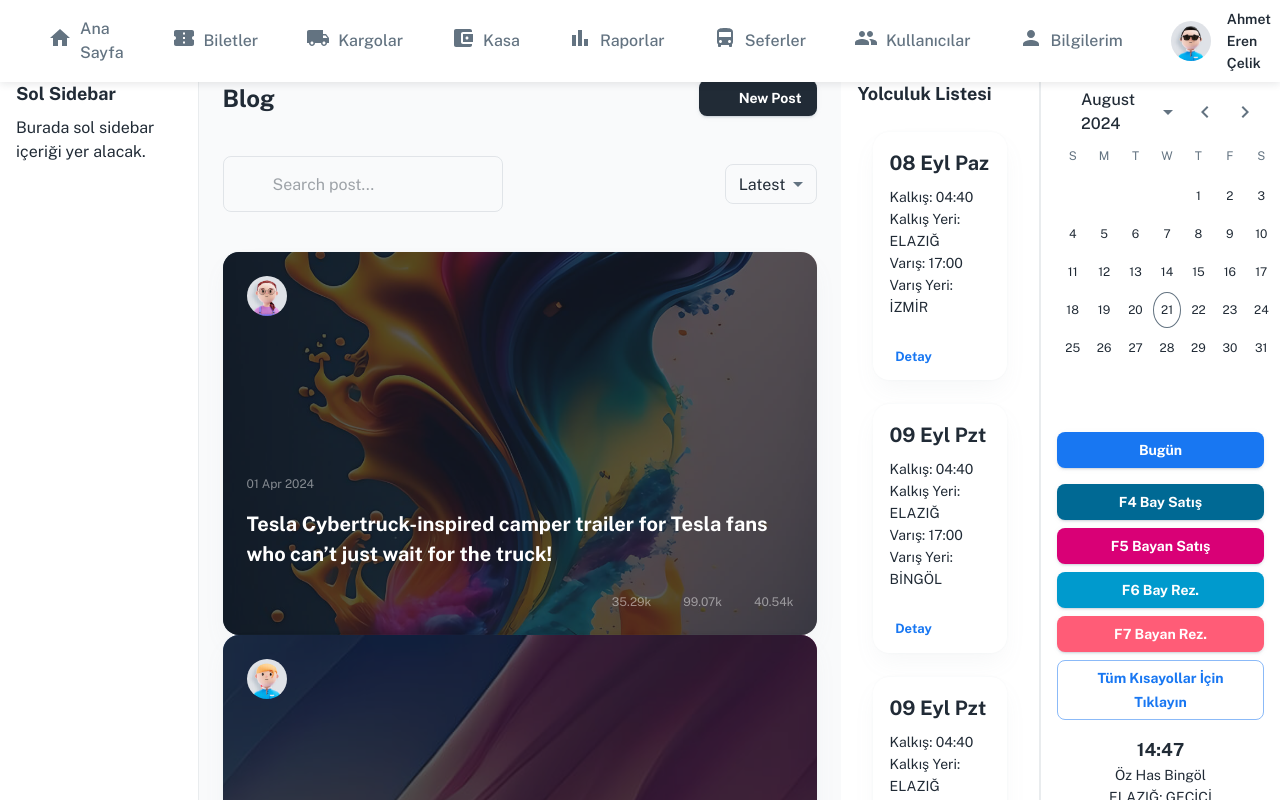
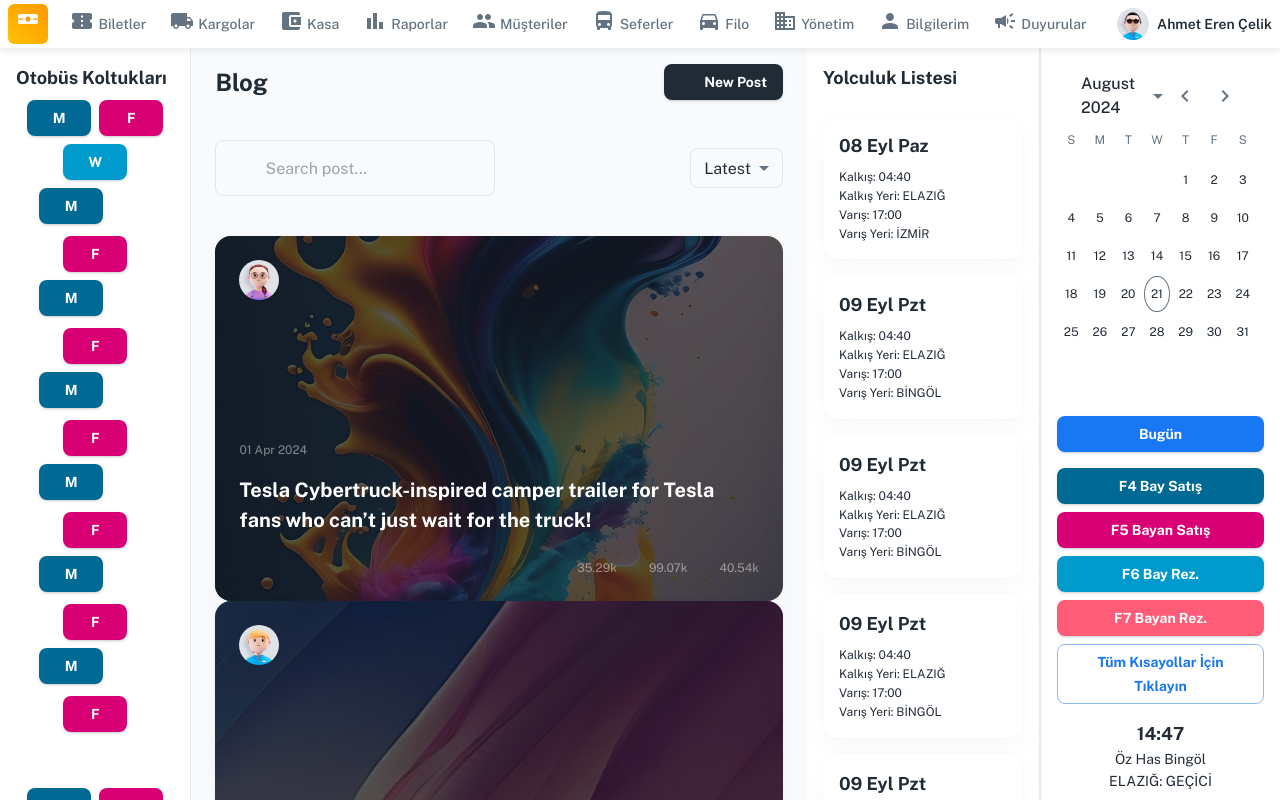
Before and after one commit to StarSoftwaree/biletalsana-admin-panel, a React (Vite) app: page /blog in a window 1280 px wide. Shown: the top 800 px of the page. Built offline with nearby package versions, Linux system fonts and the light colour scheme; some icons are missing.

Commit message:
some updates

```diff
--- a/src/layouts/dashboard/config-navigation.jsx
+++ b/src/layouts/dashboard/config-navigation.jsx
@@ -1,4 +1,3 @@
-import HomeIcon from '@mui/icons-material/Home';
 import TicketIcon from '@mui/icons-material/ConfirmationNumber';
 import CargoIcon from '@mui/icons-material/LocalShipping';
 import CaseIcon from '@mui/icons-material/AccountBalanceWallet';
@@ -6,26 +5,20 @@ import ReportsIcon from '@mui/icons-material/BarChart';
 import TripsIcon from '@mui/icons-material/DirectionsBus';
 import UsersIcon from '@mui/icons-material/People';
 import UserInfoIcon from '@mui/icons-material/Person';
+import FleetIcon from '@mui/icons-material/DirectionsCar';
+import ManagementIcon from '@mui/icons-material/Business';
+import AnnouncementsIcon from '@mui/icons-material/Campaign';
 
 // ----------------------------------------------------------------------
 
 const navConfig = [
   {
-    title: 'Ana Sayfa',
-    path: '/dashboard',
-    icon: <HomeIcon />,
-    children: [
-      { title: 'Overview', path: '/dashboard/overview' },
-      { title: 'Analytics', path: '/dashboard/analytics' },
-    ],
-  },
-  {
     title: 'Biletler',
     path: '/tickets',
     icon: <TicketIcon />,
     children: [
-      { title: 'Overview', path: '/dashboard/overview' },
-      { title: 'Analytics', path: '/dashboard/analytics' },
+      { title: 'Tüm Biletler', path: '/tickets/all' },
+      { title: 'Satın Alınanlar', path: '/tickets/purchased' },
     ],
   },
   {
@@ -33,8 +26,8 @@ const navConfig = [
     path: '/cargos',
     icon: <CargoIcon />,
     children: [
-      { title: 'Overview', path: '/dashboard/overview' },
-      { title: 'Analytics', path: '/dashboard/analytics' },
+      { title: 'Tüm Kargolar', path: '/cargos/all' },
+      { title: 'Teslim Edilenler', path: '/cargos/delivered' },
     ],
   },
   {
@@ -42,8 +35,8 @@ const navConfig = [
     path: '/case',
     icon: <CaseIcon />,
     children: [
-      { title: 'Overview', path: '/dashboard/overview' },
-      { title: 'Analytics', path: '/dashboard/analytics' },
+      { title: 'Kasa İşlemleri', path: '/case/transactions' },
+      { title: 'Günlük Kasa', path: '/case/daily' },
     ],
   },
   {
@@ -51,8 +44,17 @@ const navConfig = [
     path: '/reports',
     icon: <ReportsIcon />,
     children: [
-      { title: 'Overview', path: '/dashboard/overview' },
-      { title: 'Analytics', path: '/dashboard/analytics' },
+      { title: 'Satış Raporları', path: '/reports/sales' },
+      { title: 'Gelir Raporları', path: '/reports/revenue' },
+    ],
+  },
+  {
+    title: 'Müşteriler',
+    path: '/customers',
+    icon: <UsersIcon />,
+    children: [
+      { title: 'Tüm Müşteriler', path: '/customers/all' },
+      { title: 'Sadık Müşteriler', path: '/customers/loyal' },
     ],
   },
   {
@@ -60,17 +62,26 @@ const navConfig = [
     path: '/trips',
     icon: <TripsIcon />,
     children: [
-      { title: 'Overview', path: '/dashboard/overview' },
-      { title: 'Analytics', path: '/dashboard/analytics' },
+      { title: 'Günlük Seferler', path: '/trips/daily' },
+      { title: 'Geçmiş Seferler', path: '/trips/past' },
     ],
   },
   {
-    title: 'Kullanıcılar',
-    path: '/users',
-    icon: <UsersIcon />,
+    title: 'Filo',
+    path: '/fleet',
+    icon: <FleetIcon />,
     children: [
-      { title: 'Overview', path: '/dashboard/overview' },
-      { title: 'Analytics', path: '/dashboard/analytics' },
+      { title: 'Araçlar', path: '/fleet/vehicles' },
+      { title: 'Bakım Raporları', path: '/fleet/maintenance' },
+    ],
+  },
+  {
+    title: 'Yönetim',
+    path: '/management',
+    icon: <ManagementIcon />,
+    children: [
+      { title: 'Kullanıcı Yönetimi', path: '/management/users' },
+      { title: 'Yetkiler', path: '/management/permissions' },
     ],
   },
   {
@@ -78,9 +89,14 @@ const navConfig = [
     path: '/user',
     icon: <UserInfoIcon />,
     children: [
-      { title: 'Overview', path: '/dashboard/overview' },
-      { title: 'Analytics', path: '/dashboard/analytics' },
+      { title: 'Kişisel Bilgiler', path: '/user/profile' },
+      { title: 'Hesap Ayarları', path: '/user/settings' },
     ],
+  },
+  {
+    title: 'Duyurular',
+    path: '/announcements',
+    icon: <AnnouncementsIcon />,
   },
 ];
 
--- a/src/layouts/dashboard/index.jsx
+++ b/src/layouts/dashboard/index.jsx
@@ -17,7 +17,7 @@ export default function DashboardLayout({ children }) {
           flexDirection: 'column',
         }}
       >
-        <Box sx={{ flexShrink: 0, height: 64 }}>
+        <Box sx={{ flexShrink: 0, height: 48 }}>
           <Nav />
         </Box>
 
--- a/src/layouts/dashboard/left-sidebar.jsx
+++ b/src/layouts/dashboard/left-sidebar.jsx
@@ -1,7 +1,35 @@
 import Box from '@mui/material/Box';
 import Typography from '@mui/material/Typography';
+import Grid from '@mui/material/Grid';
+import Button from '@mui/material/Button';
 
 export default function LeftSidebar() {
+  // Define seat data (1 = male, 2 = female, 3 = window, 0 = empty)
+  const seats = [
+    [1, 2, 3],
+    [1, 0, 2],
+    [1, 0, 2],
+    [1, 0, 2],
+    [1, 0, 2],
+    [1, 0, 2],
+    [1, 0, 2],
+    [0, 0, 0],
+    [1, 2, 0],
+  ];
+
+  // Seat button rendering logic based on seat type
+  const renderSeat = (seat) => {
+    if (seat === 1) {
+      return <Button variant="contained" sx={{ bgcolor: '#006994', color: '#fff' }}>M</Button>;
+    } else if (seat === 2) {
+      return <Button variant="contained" sx={{ bgcolor: '#D90076', color: '#fff' }}>F</Button>;
+    } else if (seat === 3) {
+      return <Button variant="contained" sx={{ bgcolor: '#009ACD', color: '#fff' }}>W</Button>;
+    } else {
+      return <Box sx={{ width: '40px', height: '40px' }} />;
+    }
+  };
+
   return (
     <Box
       sx={{
@@ -13,9 +41,20 @@ export default function LeftSidebar() {
       }}
     >
       <Typography variant="h6" gutterBottom>
-        Sol Sidebar
+        Otobüs Koltukları
       </Typography>
-      <Typography>Burada sol sidebar içeriği yer alacak.</Typography>
+      {/* Seat Layout */}
+      <Grid container spacing={1} justifyContent="center">
+        {seats.map((row, rowIndex) => (
+          <Grid container item spacing={1} key={rowIndex} justifyContent="center">
+            {row.map((seat, seatIndex) => (
+              <Grid item key={seatIndex}>
+                {renderSeat(seat)}
+              </Grid>
+            ))}
+          </Grid>
+        ))}
+      </Grid>
     </Box>
   );
 }
--- a/src/layouts/dashboard/middle-sidebar.jsx
+++ b/src/layouts/dashboard/middle-sidebar.jsx
@@ -4,9 +4,7 @@ import List from '@mui/material/List';
 import ListItem from '@mui/material/ListItem';
 import Card from '@mui/material/Card';
 import CardContent from '@mui/material/CardContent';
-import Button from '@mui/material/Button';
 import CardActionArea from '@mui/material/CardActionArea';
-import CardActions from '@mui/material/CardActions';
 import { grey } from '../../theme/palette';
 
 const data = [
@@ -41,28 +39,23 @@ function MiddleSidebar() {
       </Typography>
       <List>
         {data.map((item, index) => (
-          <ListItem key={index} sx={{ display: 'flex', flexDirection: 'column', mb: 1 }}>
-            <Card sx={{ maxWidth: 345, backgroundColor: grey }}>
-              <CardActionArea>
-                <CardContent>
-                  <Typography gutterBottom variant="h5" component="div">
+          <ListItem key={index} sx={{ display: 'flex', flexDirection: 'column', margin: 0, paddingX: 0 }}>
+            <Card sx={{ backgroundColor: grey, width: 200 }}>
+              <CardActionArea sx={{ padding: 0 }}>
+                <CardContent >
+                  <Typography gutterBottom variant="h6" component="div" fontSize={12}>
                     {item.day}
                   </Typography>
-                  <Typography variant="body2">
+                  <Typography variant="body2" fontSize={12}>
                     Kalkış: {item.departure} <br />
                     Kalkış Yeri: {item.departurePlace}
                   </Typography>
-                  <Typography variant="body2">
+                  <Typography variant="body2" fontSize={12}>
                     Varış: {item.landing} <br />
                     Varış Yeri: {item.destination}
                   </Typography>
                 </CardContent>
               </CardActionArea>
-              <CardActions>
-                <Button size="small" color="primary">
-                  Detay
-                </Button>
-              </CardActions>
             </Card>
           </ListItem>
         ))}
--- a/src/layouts/dashboard/nav.jsx
+++ b/src/layouts/dashboard/nav.jsx
@@ -1,3 +1,4 @@
+import { useState } from 'react';
 import PropTypes from 'prop-types';
 import Box from '@mui/material/Box';
 import Stack from '@mui/material/Stack';
@@ -21,13 +22,13 @@ export default function Nav() {
       sx={{
         display: 'flex',
         alignItems: 'center',
-        px: 2,
+        px: 1, // Reduced padding
       }}
     >
-      <Avatar src={account.photoURL} alt="photoURL" />
-      <Box sx={{ ml: 2 }}>
-        <Typography variant="subtitle2">{account.displayName}</Typography>
-        <Typography variant="body2" sx={{ color: 'text.secondary' }}>
+      <Avatar src={account.photoURL} alt="photoURL" sx={{ width: 32, height: 32 }} /> {/* Reduced Avatar size */}
+      <Box sx={{ ml: 1 }}> {/* Reduced margin */}
+        <Typography variant="subtitle2" sx={{ fontSize: 14 }}>{account.displayName}</Typography> {/* Smaller text */}
+        <Typography variant="body2" sx={{ color: 'text.secondary', fontSize: 12 }}>
           {account.role}
         </Typography>
       </Box>
@@ -35,7 +36,7 @@ export default function Nav() {
   );
 
   const renderMenu = (
-    <Stack direction="row" spacing={2} sx={{ px: 2 }}>
+    <Stack direction="row" spacing={1} sx={{ px: 1 }}> {/* Reduced spacing and padding */}
       {navConfig.map((item) => (
         <NavItem key={item.title} item={item} />
       ))}
@@ -53,23 +54,14 @@ export default function Nav() {
         boxShadow: (theme) => `0px 2px 8px ${alpha(theme.palette.grey[900], 0.1)}`,
       }}
     >
-      <Box sx={{ display: 'flex', alignItems: 'center', justifyContent: 'space-between', py: 1 }}>
-        <Logo sx={{ ml: 2 }} />
+      <Box sx={{ display: 'flex', alignItems: 'center', justifyContent: 'space-between', py: 0.5 }}> {/* Reduced padding */}
+        <Logo sx={{ ml: 1 }} /> {/* Reduced margin */}
         {renderMenu}
         {renderAccount}
       </Box>
     </Box>
   );
 }
-
-Nav.propTypes = {
-  openNav: PropTypes.bool,
-  onCloseNav: PropTypes.func,
-};
-
-// ----------------------------------------------------------------------
-
-import { useState } from 'react';
 
 function NavItem({ item }) {
   const [hover, setHover] = useState(false);
@@ -85,10 +77,11 @@ function NavItem({ item }) {
         display: 'flex',
         flexDirection: 'row',
         alignItems: 'center',
-        px: 2,
-        py: 1,
+        px: 1,
+        py: 0.5,
         textDecoration: 'none',
         color: active ? 'primary.main' : 'text.secondary',
+        fontSize: 14,
         fontWeight: active ? 'fontWeightBold' : 'fontWeightMedium',
         '&:hover': {
           color: 'primary.main',
@@ -97,12 +90,11 @@ function NavItem({ item }) {
       onMouseEnter={() => setHover(true)}
       onMouseLeave={() => setHover(false)}
     >
-      <Box sx={{ mr: 1 }}>
+      <Box sx={{ mr: 0.5 }}>
         {item.icon}
       </Box>
       {item.title}
 
-      {/* Submenu */}
       {item.children && hover && (
         <Box
           sx={{
@@ -111,9 +103,9 @@ function NavItem({ item }) {
             left: 0,
             backgroundColor: 'background.paper',
             boxShadow: 2,
-            mt: 1,
+            mt: 0.5,
             zIndex: 1000,
-            minWidth: 200,
+            minWidth: 160,
             display: 'flex',
             flexDirection: 'column',
           }}
@@ -124,16 +116,17 @@ function NavItem({ item }) {
               component={RouterLink}
               href={subItem.path}
               sx={{
-                px: 2,
-                py: 1,
+                px: 1,
+                py: 0.5,
                 textDecoration: 'none',
+                fontSize: 13,
                 color: 'text.primary',
                 '&:hover': {
                   backgroundColor: 'action.hover',
                 },
               }}
             >
-              {subItem.icon && <Box sx={{ mr: 1 }}>{subItem.icon}</Box>}
+              {subItem.icon && <Box sx={{ mr: 0.5 }}>{subItem.icon}</Box>}
               {subItem.title}
             </Box>
           ))}
@@ -143,6 +136,7 @@ function NavItem({ item }) {
   );
 }
 
+
 NavItem.propTypes = {
   item: PropTypes.object,
 };
--- a/src/layouts/dashboard/right-sidebar.jsx
+++ b/src/layouts/dashboard/right-sidebar.jsx
@@ -20,11 +20,11 @@ export default function RightSidebar() {
         alignItems: 'center',
       }}
     >
-    <LocalizationProvider dateAdapter={AdapterDayjs}>
-      <DateCalendar sx={{
-                width: 220,
-      }} />
-    </LocalizationProvider>
+      <LocalizationProvider dateAdapter={AdapterDayjs}>
+        <DateCalendar sx={{
+          width: 200, mr: 1
+        }} />
+      </LocalizationProvider>
 
       <Button variant="contained" sx={{ mt: 2, width: '100%' }}>
         Bugün
--- a/src/sections/overview/trip-table-row.jsx
+++ b/src/sections/overview/trip-table-row.jsx
@@ -36,13 +36,13 @@ export default function TripTableRow({
 
   return (
     <>
-      <TableRow hover tabIndex={-1} role="checkbox" selected={selected}>
-        <TableCell padding="checkbox">
+      <TableRow sx={{innerHeight: 12}} hover tabIndex={-1} role="checkbox" selected={selected}>
+        <TableCell padding="0">
           <Checkbox disableRipple checked={selected} onChange={handleClick} />
         </TableCell>
 
         <TableCell component="th" scope="row" padding="none">
-          <Stack direction="row" alignItems="center" spacing={2}>
+          <Stack direction="row" alignItems="center" spacing={0}>
             <Typography variant="subtitle2" noWrap>
               {id}
             </Typography>
--- a/src/sections/overview/trip-table-toolbar.jsx
+++ b/src/sections/overview/trip-table-toolbar.jsx
@@ -31,6 +31,7 @@ export default function TripTableToolbar({ numSelected, filterName, onFilterName
         </Typography>
       ) : (
         <OutlinedInput
+        sx={{paddingY: 0}}
           value={filterName}
           onChange={onFilterName}
           placeholder="Yolculuk ara..."
--- a/src/sections/overview/view/app-view.jsx
+++ b/src/sections/overview/view/app-view.jsx
@@ -32,7 +32,7 @@ export default function AppView() {
 
   const [filterName, setFilterName] = useState('');
 
-  const [rowsPerPage, setRowsPerPage] = useState(5);
+  const [rowsPerPage, setRowsPerPage] = useState(10);
 
   const handleSort = (event, id) => {
     const isAsc = orderBy === id && order === 'asc';
@@ -136,7 +136,7 @@ export default function AppView() {
                       ))}
 
                     <TableEmptyRows
-                      height={77}
+                      height={60}
                       emptyRows={emptyRows(page, rowsPerPage, trips.length)}
                     />
 
```
